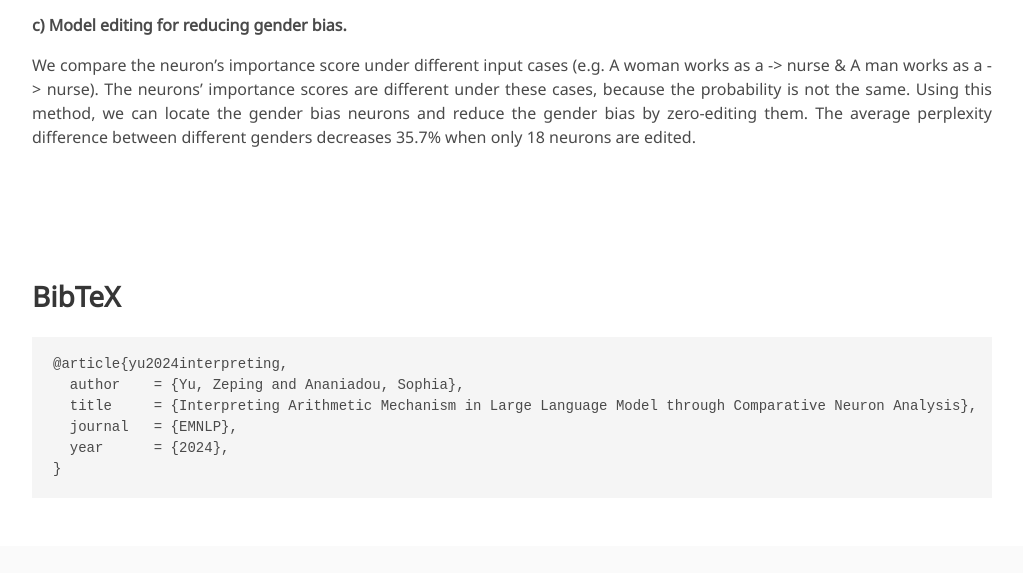
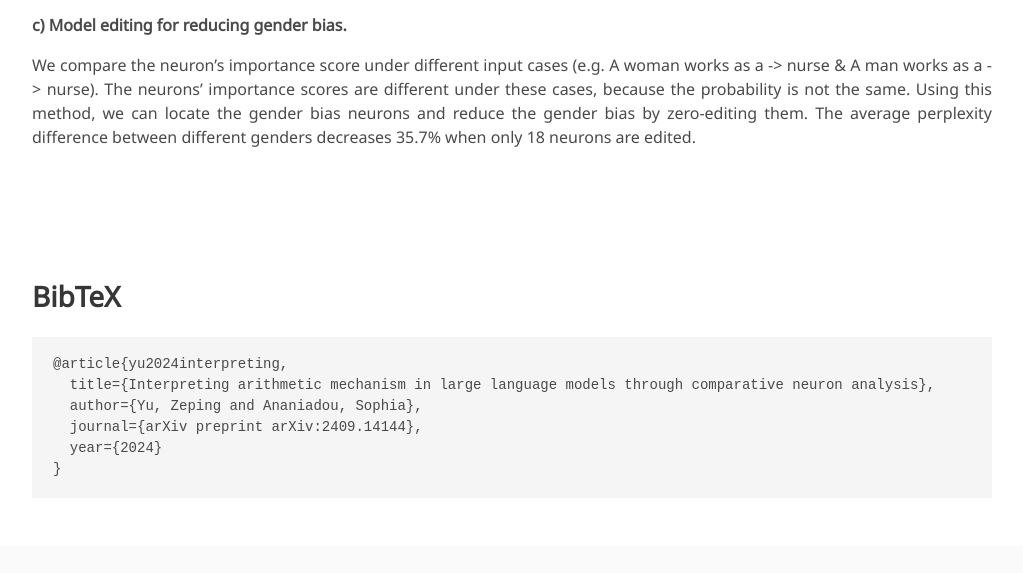
Before and after one commit to zepingyu0512/arithmetic-mechanism.github.io, a plain HTML site: page index.html in a window 1280 px wide. Shown: the part 5224-5797 px from the top of the page, without its empty margins (128-1151 px from the left). Drawn offline with nearby package versions, Linux system fonts and the light colour scheme; some icons are missing; a web font is replaced by a local one.

Commit message:
Update index.html

```diff
--- a/index.html
+++ b/index.html
@@ -433,10 +433,10 @@
   <div class="container is-max-desktop content">
     <h2 class="title">BibTeX</h2>
     <pre><code>@article{yu2024interpreting,
-  author    = {Yu, Zeping and Ananiadou, Sophia},
-  title     = {Interpreting Arithmetic Mechanism in Large Language Model through Comparative Neuron Analysis},
-  journal   = {EMNLP},
-  year      = {2024},
+  title={Interpreting arithmetic mechanism in large language models through comparative neuron analysis},
+  author={Yu, Zeping and Ananiadou, Sophia},
+  journal={arXiv preprint arXiv:2409.14144},
+  year={2024}
 }</code></pre>
   </div>
 </section>
```
